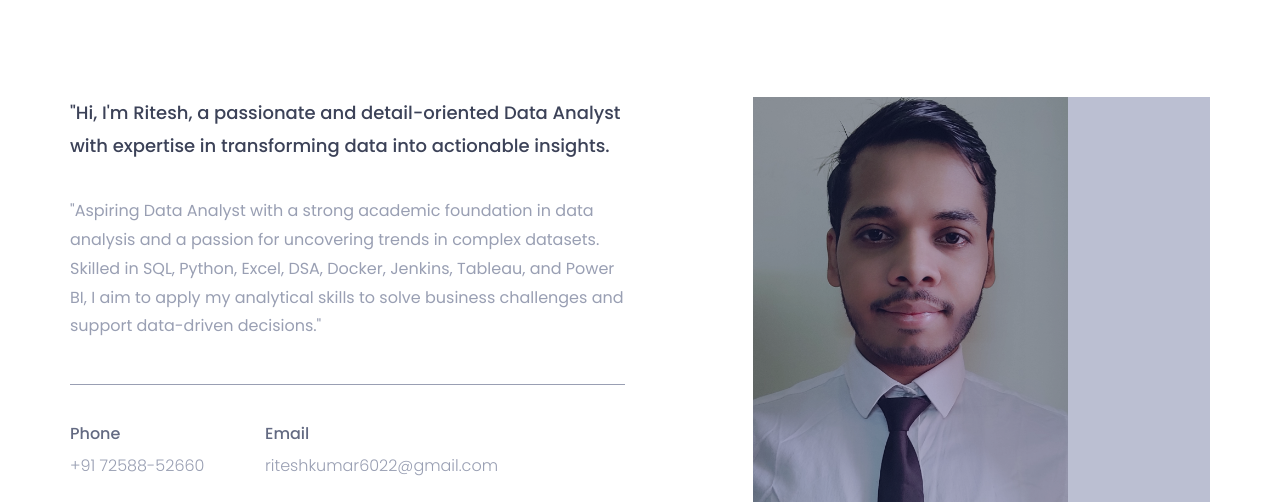
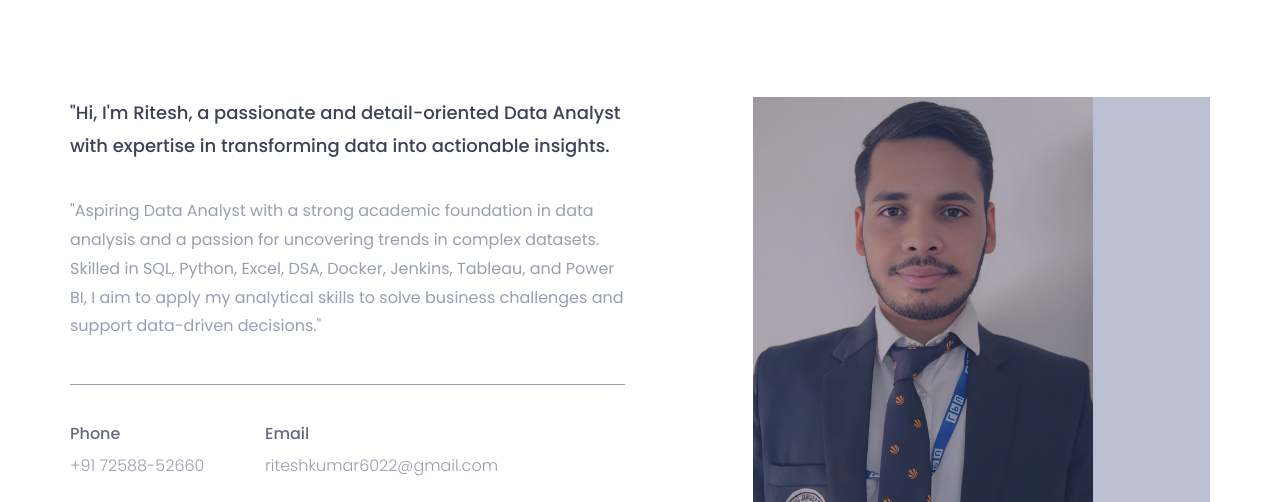
Before and after one commit to Riteshkumar00/newportfolio, a website: page index.html in a window 1280 px wide. Shown: the part 1020-1522 px from the top of the page. Drawn offline with nearby package versions, Linux system fonts and the light colour scheme.

Commit message:
index.html

```diff
--- a/index.html
+++ b/index.html
@@ -157,7 +157,7 @@
 						</div>
 						<div class="col-sm-offset-1 col-sm-5">
 							<div class="single-about-img">
-								<img src="assets/images/about/ritesh_profile.jpg" alt="profile_image">
+								<img src="assets/images/about/New Photos.jpg" alt="profile_image">
 								<div class="about-list-icon">
 									<ul>
 										<li>
```
